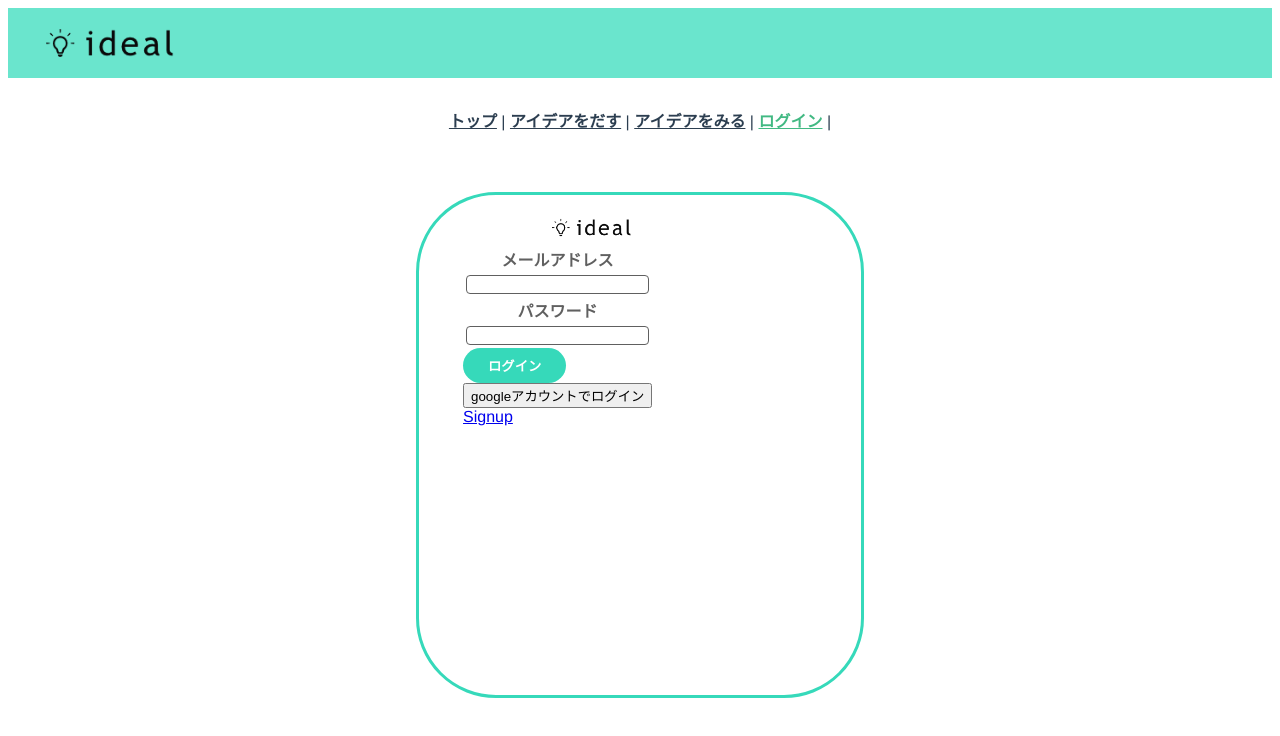
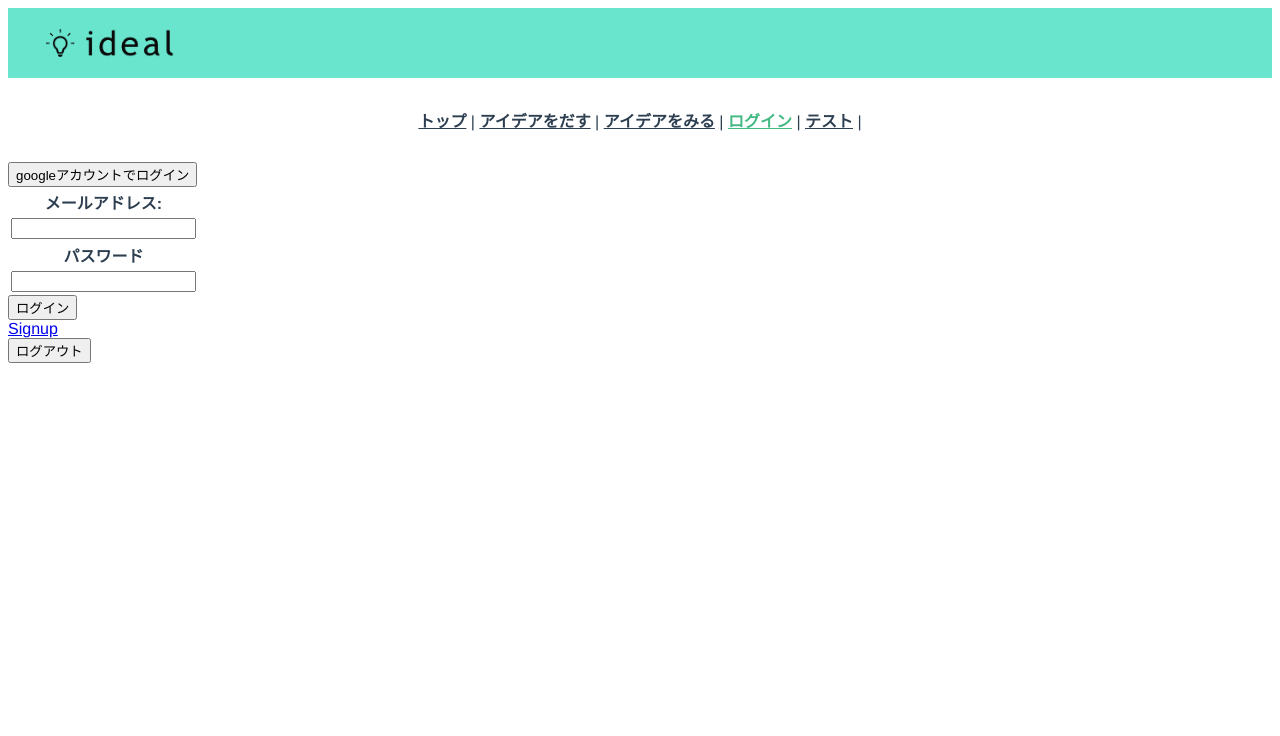
Before and after one commit to sisosyunya/ideal, a Vue app: page /login in a window 1280 px wide. Shown: the top 736 px of the page. Built offline with nearby package versions, Linux system fonts and the light colour scheme.

Commit message:
藤沢の乗っ取り”
hjsdkhadakd
q

```diff
--- a/src/views/Login.vue
+++ b/src/views/Login.vue
@@ -2,44 +2,38 @@
   <div class="atama">
     <img class="icon" src="../assets/icon.png" />
   </div>
-
   <div id="nav">
     <router-link to="/">トップ</router-link> |
     <router-link to="/post">アイデアをだす</router-link> |
     <router-link to="/home">アイデアをみる</router-link> |
     <router-link to="/login">ログイン</router-link> |
+    <router-link to="/newchatform">テスト</router-link> |
   </div>
-
-  <div class="login">
-    <div class="loginMargin">
-        <img class="icon2" src="../assets/icon.png" />
+  <div class="google">
+    <button @click="googleSignin">googleアカウントでログイン</button>
+  </div>
   <div class="sign">
     <table>
       <tr>
-            <th>メールアドレス</th>
+        <th>メールアドレス:</th>
       </tr>
       <tr>
-            <td>
-              <input class="mail" type="email" v-model="email" />
-            </td>
+        <td><input type="email" v-model="email" /></td>
       </tr>
       <tr>
         <th>パスワード</th>
       </tr>
       <td>
-            <input class="password" type="password" v-model="password" />
+        <input type="password" v-model="password" />
       </td>
     </table>
-
-        <button class="btn" v-on:click="doLogin">ログイン</button>
-      </div>
-      <div class="google">
-        <button @click="googleSignin">googleアカウントでログイン</button>
+    <button v-on:click="doLogin">ログイン</button>
   </div>
   <div>
     <router-link to="/Signup">Signup</router-link>
   </div>
-    </div>
+  <div class="logout">
+    <button v-on:click="log_out">ログアウト</button>
   </div>
   <!-- yokiyoki -->
 </template>
@@ -47,9 +41,7 @@
 <script>
 // import { firebase } from "firebase/firestore"
 import { getAuth, signInWithEmailAndPassword } from "firebase/auth";
-
-import { signInWithPopup, GoogleAuthProvider } from "firebase/auth";
-
+import { signInWithPopup, GoogleAuthProvider ,signOut } from "firebase/auth";
 export default {
   methods: {
     async doLogin() {
@@ -57,75 +49,39 @@ export default {
       const auth = getAuth();
       // const user = userCredential.user;
       await signInWithEmailAndPassword(auth, this.email, this.password)
-        .then(
+        .then(() => {
           //成功時の処理
-          alert("success")
-        )
-        .catch(
+          alert("ログイン完了");
+        })
+        .catch(function (error) {
           //失敗の処理
-          alert("lose")
-        );
+          var errorCode = error.code;
+          var errorMessage = error.message;
+          console.log(errorCode);
+          console.log(errorMessage);
+          // alert("ログインに失敗しました");
+        });
     },
     async googleSignin() {
       const provider = new GoogleAuthProvider();
       const auth = getAuth();
       await signInWithPopup(auth, provider);
     },
-  },
-};
+    async log_out() {
+      const auth = getAuth();
+      await signOut(auth)
+        .then(() => {
+          alert("signout");
+        })
+        .catch(function (error) {
+          //  //失敗の処理
+          var errorCode = error.code;
+          var errorMessage = error.message;
+          console.log(errorCode);
+          console.log(errorMessage);
+          alert("ログインに失敗しました");
+        });
+    }
+  }
+  }
 </script>
-
-<style scoped>
-.login {
-  width: 35%;
-  height: 500px;
-  border: solid;
-  border-color: #36d9ba;
-  border-radius: 80px;
-  margin-top: 30px;
-  margin-right: auto;
-  margin-left: auto;
-  margin-bottom: 80px;
-}
-.loginMargin {
-  margin-top: 20px;
-  margin-left: 10%;
-  margin-right: 10%;
-}
-
-.icon2 {
-  height: 25px;
-  padding-left: 25%;
-}
-.sign th {
-  text-align: center;
-  font-size: 16px;
-  font-weight: 600;
-  color: #606060;
-}
-.mail {
-  border: 1px solid #606060;
-  border-color: #606060;
-  border-radius: 4px;
-  resize: vertical;
-}
-.password {
-  border: 1px solid #606060;
-  border-color: #606060;
-  border-radius: 4px;
-  resize: vertical;
-}
-.btn {
-  padding: 8px 25px;
-  border-radius: 30px;
-  font-weight: 600;
-  color: #ffffff;
-  background-color: #36d9ba;
-  border: none;
-  transition: 0.3s;
-}
-.btn:hover {
-  transform: translateY(-5px);
-  opacity: 0.7;
-}
-</style>
--- a/src/views/Post.vue
+++ b/src/views/Post.vue
@@ -1,3 +1,4 @@
+
 <template>
   <div class="atama">
     <img class="icon" src="../assets/icon.png" />
@@ -7,6 +8,7 @@
     <router-link to="/post">アイデアをだす</router-link> |
     <router-link to="/home">アイデアをみる</router-link> |
     <router-link to="/login">ログイン</router-link> |
+    <router-link to="/chat">チャット</router-link> |
   </div>
   <div class="post">
     <div class="space"></div>
@@ -19,38 +21,84 @@
       <option>読書感想文</option>
     </select>
     <p>内容</p>
-      <textarea class="description" v-model="description" placeholder="詳細"></textarea>
+    <textarea
+      class="description"
+      v-model="description"
+      placeholder="詳細"
+    ></textarea>
     <p>販売価格</p>
     <input class="price" v-model="price" placeholder="価格" type="number" />
-      <button class="btn" @click="addIdea" :disabled="deleteIsLoading">投稿</button>
+    <button class="btn" @click="confirm_auth" :disabled="deleteIsLoading">
+      投稿
+    </button>
+    <div v-show="checklogin === true"></div>
+    <div v-show="checklogin === false">
+      <p>ログインしてください</p>
+      <router-link to="/login" tag="button">ログインする</router-link>
+      <p>アカウントを持っていない方はこちら</p>
+      <router-link to="/signup" tag="button">新規登録</router-link>
+    </div>
   </div>
 </template>
 <script>
 import { addDoc, collection } from "firebase/firestore";
-import { db } from '../main';
+import { db } from "../main";
+import { getAuth, onAuthStateChanged } from "firebase/auth";
 export default {
   name: "Post",
-    data: ()=> ({
+  data: () => ({
     title: "",
     category: "",
     description: "",
     price: null,
-        deleteIsLoading:false
+    deleteIsLoading: false,
+    auth: getAuth(),
+    uid: null,
+    coment: "",
+    checklogin: true,
   }),
+  mounted() {},
   methods: {
-        async addIdea() {
-            console.log("aaa")
-            this.deleteIsLoading = true,
-            await addDoc(collection(db, "ideas"), {
+    async confirm_auth() {
+      onAuthStateChanged(this.auth, (user) => {
+        if (user) {
+          // User is signed in, see docs for a list of available properties
+          // https://firebase.google.com/docs/reference/js/firebase.User
+          console.log("aaa");
+          (this.deleteIsLoading = true),
+            addDoc(collection(db, "ideas"), {
               title: this.title,
               description: this.description,
-                price: this.price
-            })
-            this.$router.push("/")
-            this.deleteIsLoading = false
+              price: this.price,
+            });
+          this.$router.push("/");
+          this.deleteIsLoading = false;
+          this.uid = user.uid;
+          this.addIdea;
+          console.log("true");
+          // ...
+        } else {
+          // User is signed out
+          // ...
+          this.checklogin = false;
+          console.log("false");
+        }
+      });
     },
-    }
-}
+  },
+};
+// const auth = getAuth();
+// onAuthStateChanged(auth, (user) => {
+//   if (user) {
+//     // User is signed in, see docs for a list of available properties
+//     // https://firebase.google.com/docs/reference/js/firebase.User
+//     const uid = user.uid;
+//     // ...
+//   } else {
+//     // User is signed out
+//     // ...
+//   }
+// });
 </script>
 
 <style scoped>
--- a/src/views/Signup.vue
+++ b/src/views/Signup.vue
@@ -1,8 +1,12 @@
+
 <template>
+  <router-link to="/">トップ</router-link> |
+  <router-link to="/post">アイデアをだす</router-link> |
+  <router-link to="/home">アイデアをみる</router-link> |
+  <router-link to="/login">ログイン</router-link> |
   <div class="atama">
     <img class="icon" src="../assets/icon.png" />
   </div>
-
   <div class="sign">
     <table>
       <tr>
@@ -18,11 +22,9 @@
         <input type="password" v-model="password" />
       </td>
     </table>
-
     <button v-on:click="doSignup">登録</button>
   </div>
 </template>
-
 <script>
 import { getAuth, createUserWithEmailAndPassword } from "firebase/auth";
 export default {
@@ -30,13 +32,21 @@ export default {
     async doSignup() {
       const auth = getAuth();
       await createUserWithEmailAndPassword(auth, this.email, this.password)
-        .then(alert("success"))
-        .catch(alert("lose"));
+        .then(() => {
+          alert("登録完了");
+        })
+        .catch(function (error) {
+          //失敗の処理
+          var errorCode = error.code;
+          var errorMessage = error.message;
+          console.log(errorCode);
+          console.log(errorMessage);
+          alert("登録できませんでした");
+        });
     },
   },
 };
 </script>
 
-<style scoped>
-
+<style lang="scss" scoped>
 </style>
```
Lines whose indentation alone changed are shown as unchanged.
